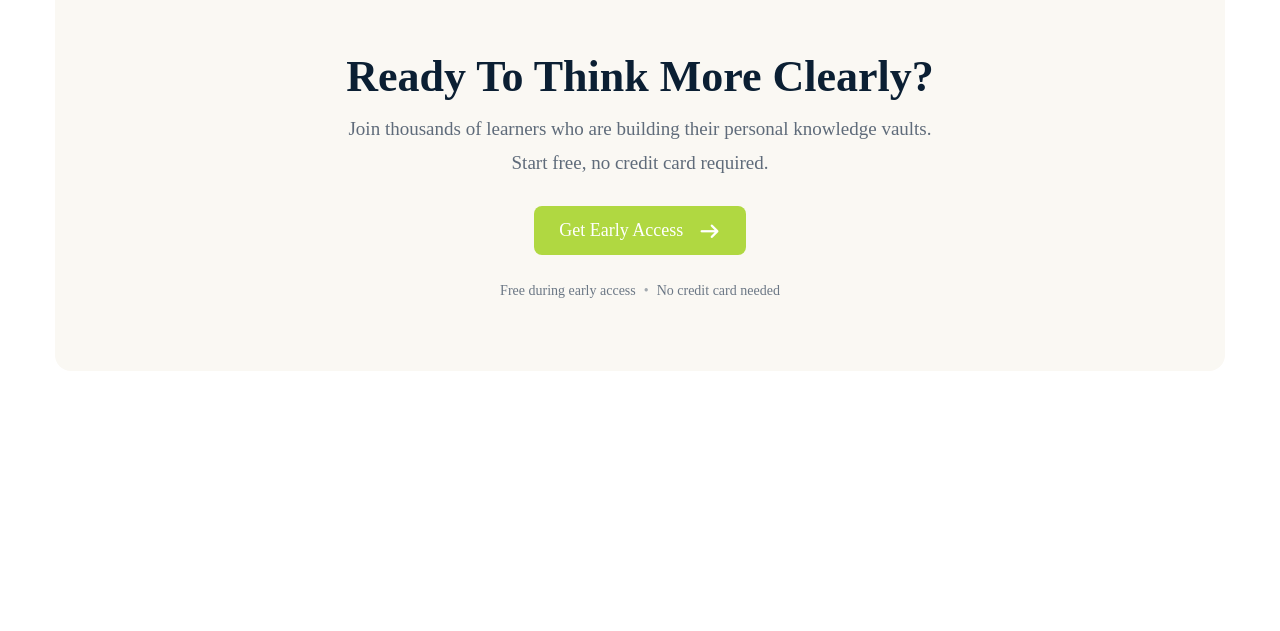
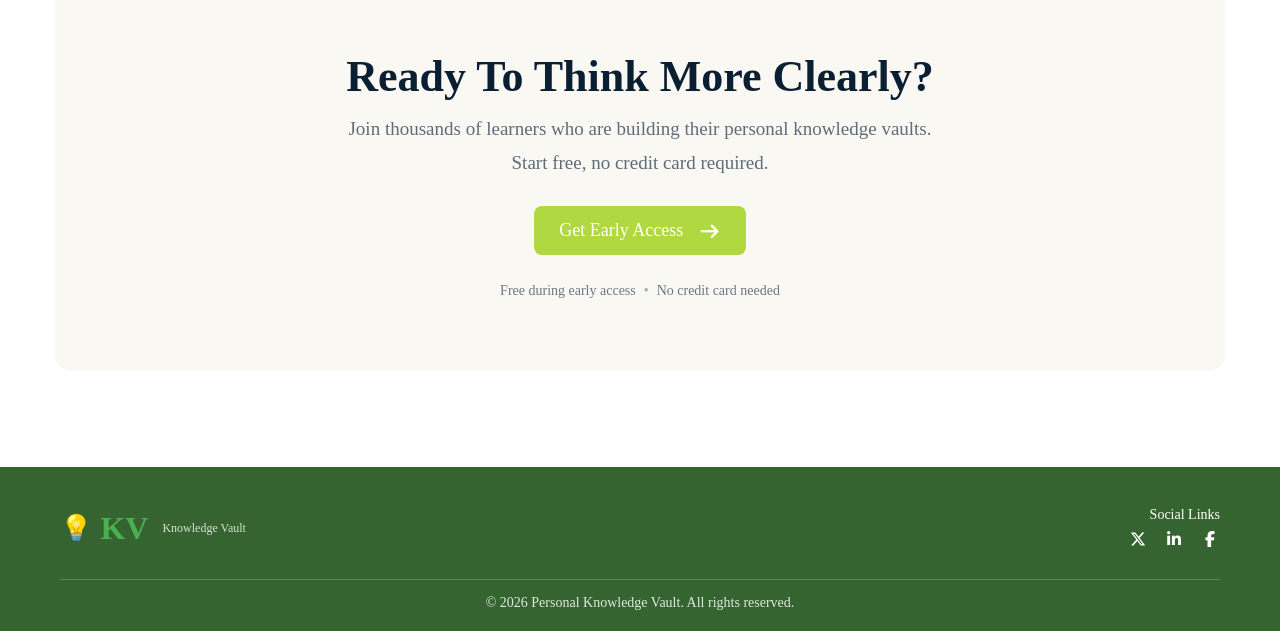
Before and after one commit to homayed773/B13-A01, a plain HTML site: page index.html in a window 1280 px wide. Shown: the part 2132-2763 px from the top of the page. Before the commit the page ends 2599 px from the top, so only its background shows below. Drawn offline with Linux system fonts and the light colour scheme.

Commit message:
updated footer section commit

```diff
--- a/index.html
+++ b/index.html
@@ -140,5 +140,32 @@
 
       </div>
     </section>
+
+    <footer class="footer">
+        <div class="footer-top">
+            <!-- Logo -->
+            <div class="footer-logo">
+                <span class="logo-icon">&#128161</span>
+                <span class="logo-text">KV</span>
+                <small>Knowledge Vault</small>
+            </div>
+
+            <!-- Social Links -->
+            <div class="footer-social">
+                <p>Social Links</p>
+                <a href="#"><i class="fab fa-x-twitter"></i></a>
+                <a href="#"><i class="fab fa-linkedin-in"></i></a>
+                <a href="#"><i class="fab fa-facebook-f"></i></a>
+            </div>
+        </div>
+
+        <!-- Divider -->
+        <hr>
+
+        <!-- Copyright -->
+        <div class="footer-bottom">
+            © 2026 Personal Knowledge Vault. All rights reserved.
+        </div>
+    </footer>
 </body>
 </html>
--- a/styles.css
+++ b/styles.css
@@ -367,3 +367,75 @@
 .message3 .dot {
   opacity: 0.6;
 }
+
+
+/* --------------------------footer section------------------ */
+
+.footer {
+    background-color: rgb(53, 100, 48);
+    color: #ffffff;
+    padding: 40px 60px 20px;
+}
+
+.footer-top {
+    display: flex;
+    justify-content: space-between;
+    align-items: center;
+}
+
+/* Logo */
+.footer-logo {
+    display: flex;
+    align-items: center;
+    gap: 8px;
+}
+
+.logo-icon {
+    font-size: 26px;
+}
+
+.logo-text {
+    font-size: 32px;
+    font-weight: bold;
+    color: #4caf50;
+}
+
+.footer-logo small {
+    margin-left: 6px;
+    font-size: 12px;
+    opacity: 0.8;
+}
+
+/* Social Links */
+.footer-social {
+    text-align: right;
+}
+
+.footer-social p {
+    margin-bottom: 8px;
+    font-size: 14px;
+}
+
+.footer-social a {
+    color: #ffffff;
+    margin-left: 12px;
+    font-size: 16px;
+}
+
+.footer-social a:hover {
+    color: #4caf50;
+}
+
+/* Divider */
+.footer hr {
+    margin: 30px 0 15px;
+    border: none;
+    border-top: 1px solid rgba(255, 255, 255, 0.2);
+}
+
+/* Bottom */
+.footer-bottom {
+    text-align: center;
+    font-size: 14px;
+    opacity: 0.85;
+}
```
